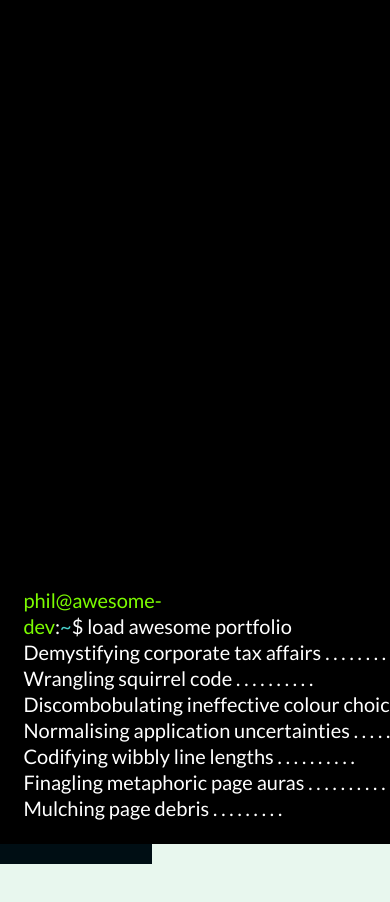
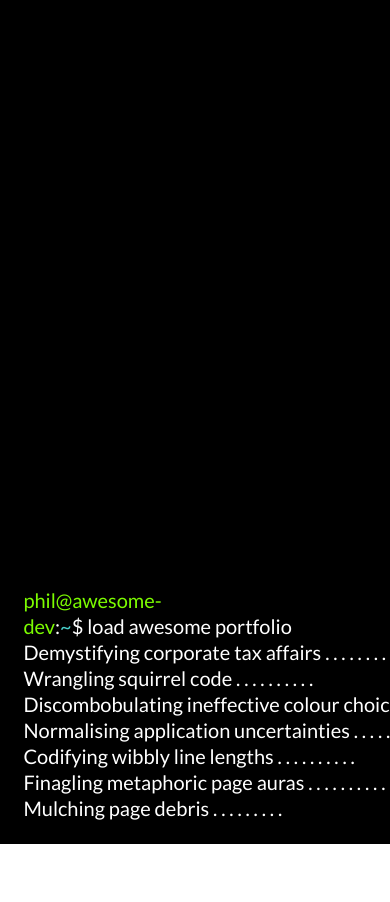
Before and after one commit to PhilipVigus/dev-portfolio, a React (Create React App) app: page / in a window 390 px wide. Shown: the top 902 px of the page. Before the commit the page ends 864 px from the top, so only its background shows below. Built offline with nearby package versions, Linux system fonts and the light colour scheme.

Commit message:
Move navbar to top on narrow screens

```diff
--- a/src/App.css
+++ b/src/App.css
@@ -1,6 +1,6 @@
 :root {
   --darkest-shade: #000e14;
-  --lightest-shade: #e8f7ee;
+  --lightest-shade: #ffffff;
   --mid-shade: #5e8283;
   --background-colour: #224054;
   --highlight-colour: #9ec385;
@@ -80,7 +80,19 @@ td {
   display: flex;
 }
 
+@media (max-width: 48em) {
+  .app-container {
+    flex-direction: column;
+  }
+}
+
 .main-content-container {
   height: 100vh;
-  padding: 2.08%;
+  margin: 50px;
 }
+
+@media (max-width: 48em) {
+  .main-content-container {
+    margin: 30px;
+  }
+}
--- a/src/components/navBar.css
+++ b/src/components/navBar.css
@@ -3,15 +3,32 @@ nav {
   color: var(--lightest-shade);
   height: 100vh;
   font-size: 2rem;
-  padding: 10px 40px;
+  padding: 10px 3%;
   width: auto;
+}
+
+@media (max-width: 48em) {
+  nav {
+    height: auto;
+    padding: 10px;
+  }
 }
 
 .nav__link-container {
   display: flex;
   flex-direction: column;
-  justify-content: space-evenly;
-  height: 30%;
+  justify-content: space-between;
+  height: 20%;
+  margin-top: 50px;
+}
+
+@media (max-width: 48em) {
+  .nav__link-container {
+    flex-direction: row;
+    justify-content: space-around;
+    height: auto;
+    margin-top: 0;
+  }
 }
 
 .nav__link {
```
